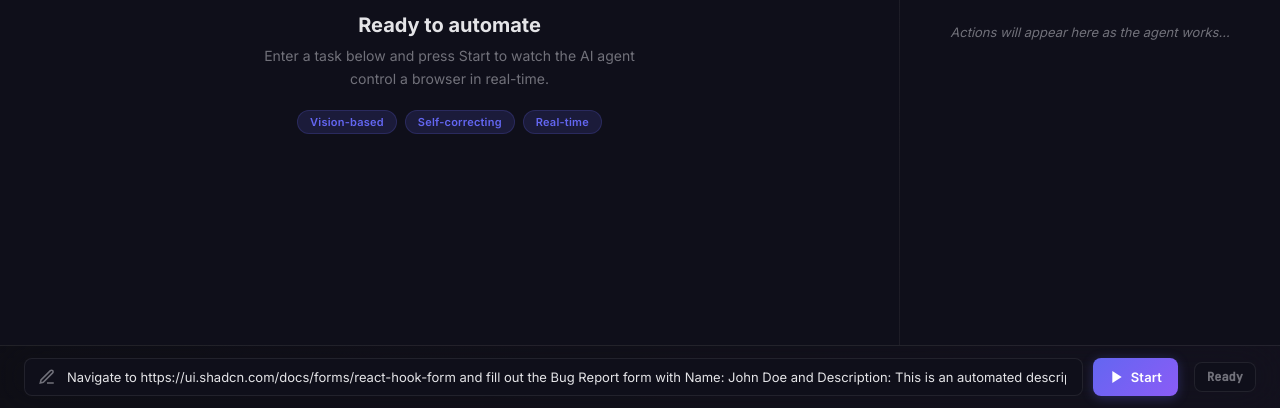
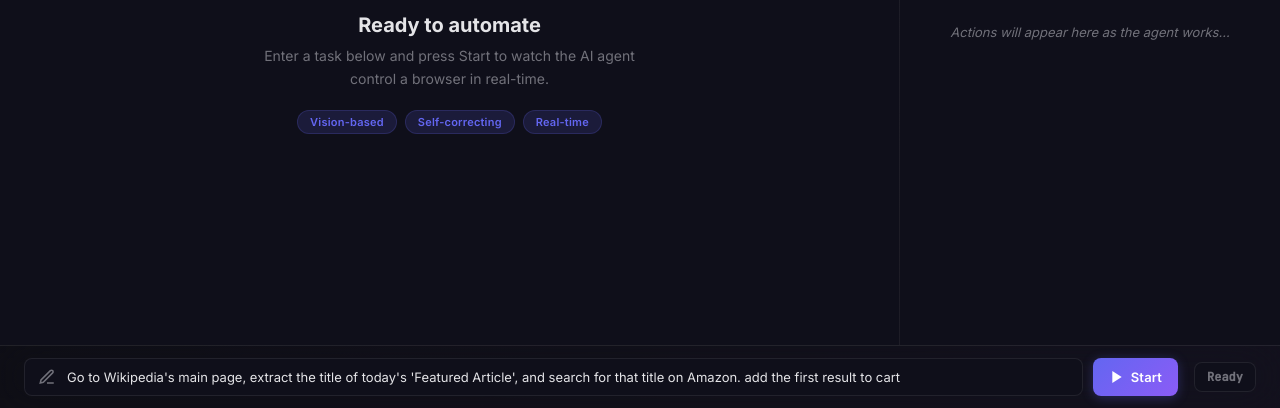
Before and after one commit to Raam751/AgentX, a website: page public/index.html in a window 1280 px wide. Shown: the part 392-800 px from the top of the page. Drawn offline with nearby package versions, Linux system fonts and the light colour scheme; no server answers.

Commit message:
Update task input value in index.html

```diff
--- a/public/index.html
+++ b/public/index.html
@@ -83,7 +83,7 @@
           id="task-input"
           type="text"
           placeholder="Describe a task... e.g., 'Go to google.com and search for AI news'"
-          value="Navigate to https://ui.shadcn.com/docs/forms/react-hook-form and fill out the Bug Report form with Name: John Doe and Description: This is an automated description filled by an AI agent"
+          value="Go to Wikipedia's main page, extract the title of today's 'Featured Article', and search for that title on Amazon. add the first result to cart"
         >
       </div>
       <button id="btn-start" class="btn btn-start">
```
